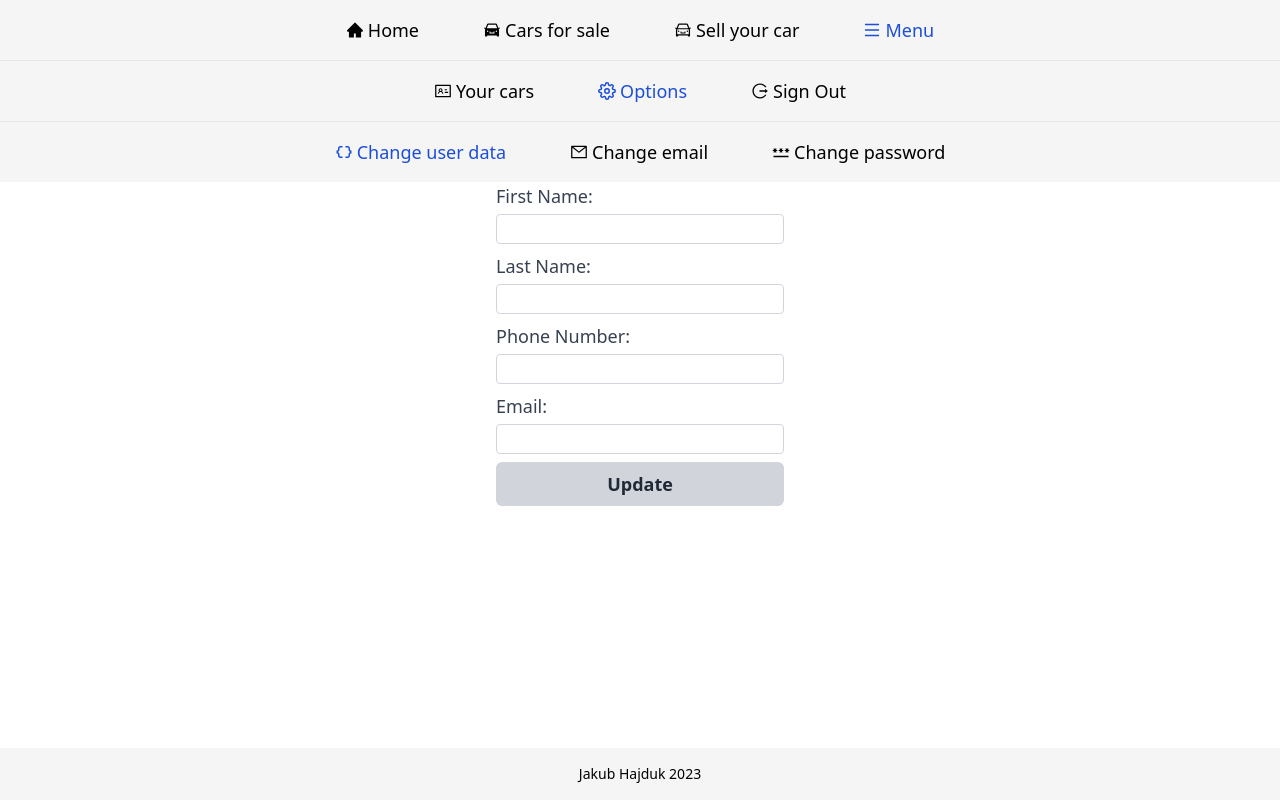
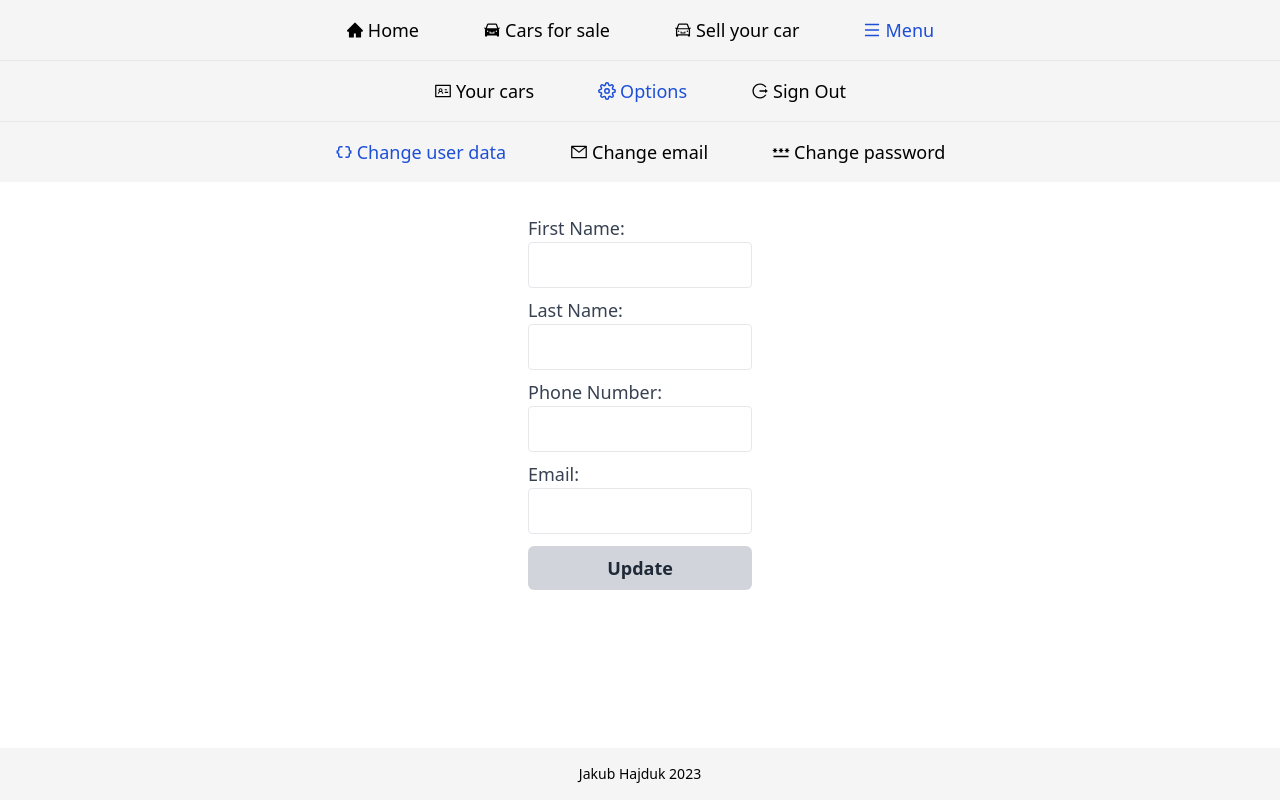
Before and after one commit to jakubhajduk53/cars-app, a React (Create React App) app: page /menu/panel/options/change-userdata in a window 1280 px wide. Built offline with nearby package versions, Linux system fonts and the light colour scheme; no server answers; the HTML template or start-up script is replaced by a standard one.

Commit message:
style: update styles in User Options

```diff
--- a/src/components/ChangeEmail.js
+++ b/src/components/ChangeEmail.js
@@ -40,7 +40,7 @@ const ChangeEmail = () => {
   };
 
   return (
-    <div>
+    <div className="flex flex-col items-center">
       <Formik
         enableReinitialize={true}
         initialValues={initialValues}
@@ -48,13 +48,13 @@ const ChangeEmail = () => {
         validationSchema={validationSchema}
       >
         {({ values }) => (
-          <Form className="max-w-sm mx-auto w-72 text-lg">
+          <Form className="max-w-sm mx-auto w-72 p-8 text-lg">
             <label className="block mb-2">
               <span className="text-gray-700">Email:</span>
               <Field
                 type="email"
                 name="email"
-                className="form-input mt-1 block w-full border border-gray-300 rounded"
+                className="w-full px-3 py-2 border rounded"
               />
               <ErrorMessage
                 name="email"
@@ -62,11 +62,7 @@ const ChangeEmail = () => {
                 className="text-red-500"
               />
             </label>
-            <Button
-              type="submit"
-              value="Update"
-              className="mt-1 block w-full"
-            />
+            <Button type="submit" value="Update" className="mt-1 w-full" />
           </Form>
         )}
       </Formik>
--- a/src/components/ChangePassword.js
+++ b/src/components/ChangePassword.js
@@ -37,11 +37,10 @@ function ChangePassword() {
         validationSchema={validationSchema}
         onSubmit={handleSubmit}
       >
-        <Form className="bg-white p-8 rounded w-80 ">
+        <Form className="bg-white p-8 rounded w-80 text-lg">
           <div className="mb-4">
-            <label htmlFor="password" className="block mb-2">
-              New Password:
-            </label>
+            <div className="block mb-2">
+              <span className="text-gray-700">New Password:</span>
               <Field
                 type="password"
                 id="password"
@@ -55,11 +54,10 @@ function ChangePassword() {
                 className="text-red-500"
               />
             </div>
-
+          </div>
           <div className="mb-4">
-            <label htmlFor="repeatPassword" className="block mb-2">
-              Repeat New Password:
-            </label>
+            <div className="block mb-2">
+              <span className="text-gray-700">New Password:</span>
               <Field
                 type="password"
                 id="repeatPassword"
@@ -73,8 +71,13 @@ function ChangePassword() {
                 className="text-red-500"
               />
             </div>
+          </div>
 
-          <Button type="submit" value="Change Password" className="w-full" />
+          <Button
+            type="submit"
+            value="Change Password"
+            className="mt-1 w-full"
+          />
         </Form>
       </Formik>
     </div>
--- a/src/components/ChangeUserData.js
+++ b/src/components/ChangeUserData.js
@@ -61,6 +61,7 @@ const ChangeUserData = () => {
   };
 
   return (
+    <div className="flex flex-col items-center">
       <Formik
         enableReinitialize={true}
         initialValues={initialValues}
@@ -68,13 +69,13 @@ const ChangeUserData = () => {
         validationSchema={validationSchema}
       >
         {({ values }) => (
-        <Form className="max-w-sm mx-auto w-72 text-lg">
+          <Form className="max-w-sm mx-auto w-72 p-8 text-lg">
             <label className="block mb-2">
               <span className="text-gray-700">First Name:</span>
               <Field
                 type="text"
                 name="firstName"
-              className="form-input mt-1 block w-full border border-gray-300 rounded"
+                className="w-full px-3 py-2 border rounded"
               />
               <ErrorMessage
                 name="firstName"
@@ -87,7 +88,7 @@ const ChangeUserData = () => {
               <Field
                 type="text"
                 name="lastName"
-              className="form-input mt-1 block w-full border border-gray-300 rounded"
+                className="w-full px-3 py-2 border rounded"
               />
               <ErrorMessage
                 name="lastName"
@@ -100,7 +101,7 @@ const ChangeUserData = () => {
               <Field
                 type="text"
                 name="phoneNumber"
-              className="form-input mt-1 block w-full border border-gray-300 rounded"
+                className="w-full px-3 py-2 border rounded"
               />
               <ErrorMessage
                 name="phoneNumber"
@@ -113,7 +114,7 @@ const ChangeUserData = () => {
               <Field
                 type="email"
                 name="email"
-              className="form-input mt-1 block w-full border border-gray-300 rounded"
+                className="w-full px-3 py-2 border rounded"
               />
               <ErrorMessage
                 name="email"
@@ -121,10 +122,11 @@ const ChangeUserData = () => {
                 className="text-red-500"
               />
             </label>
-          <Button type="submit" value="Update" className="mt-1 block w-full" />
+            <Button type="submit" value="Update" className="mt-1 w-full" />
           </Form>
         )}
       </Formik>
+    </div>
   );
 };
 
```
Lines whose indentation alone changed are shown as unchanged.
